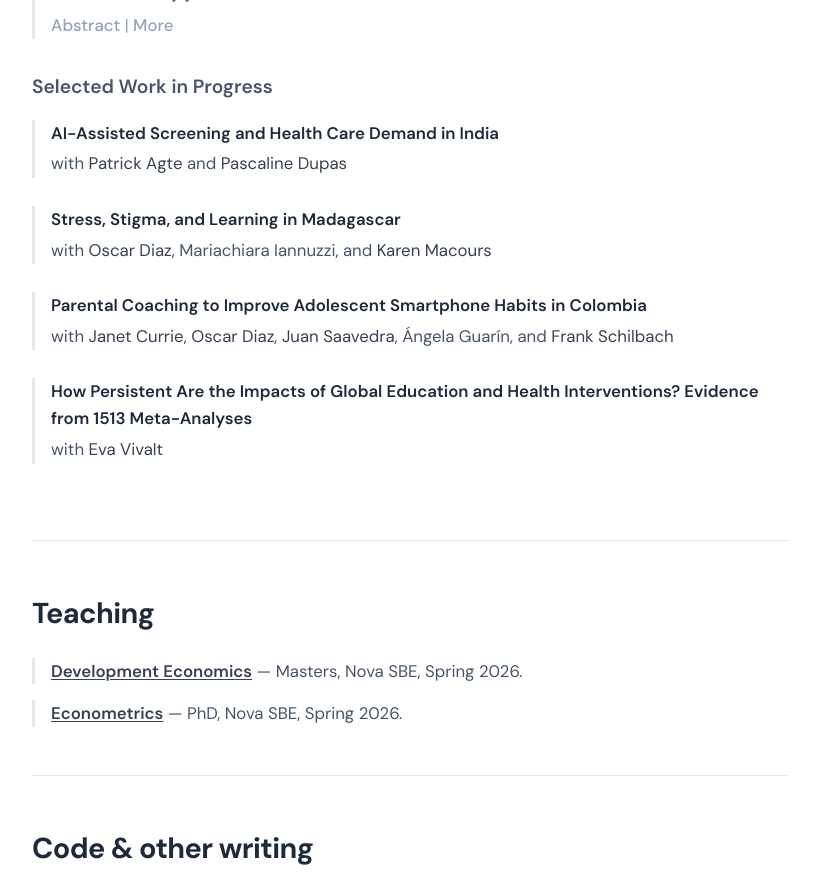
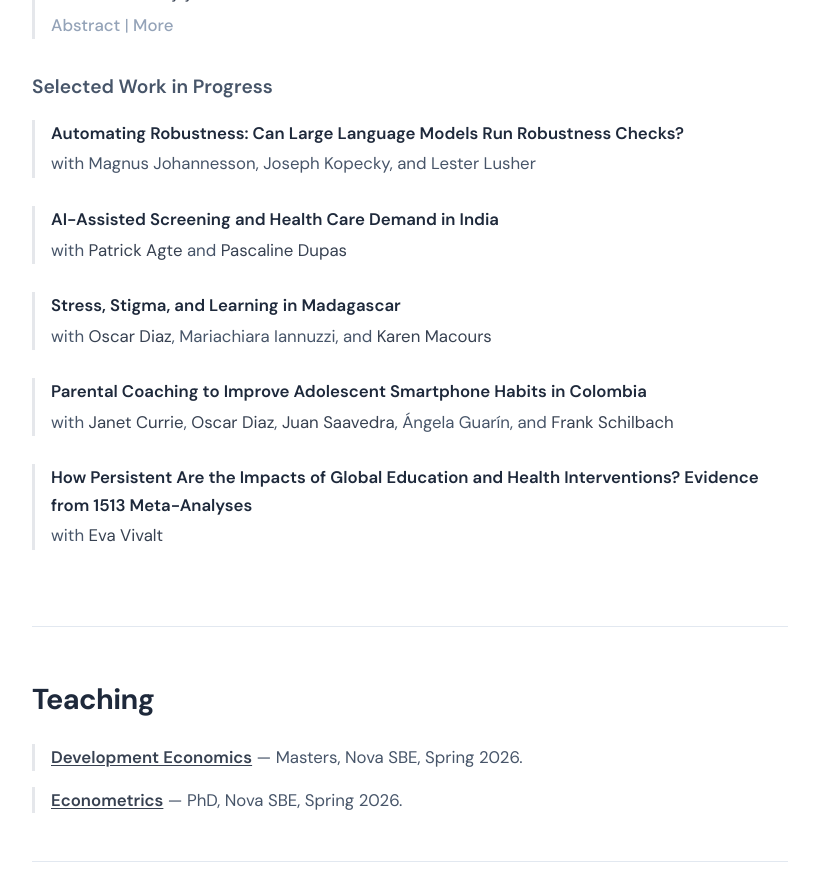
Before and after one commit to dmbwebb/dmbwebb.github.io, a React (Vite) app: page / in a window 1280 px wide. Shown: the part 1580-2471 px from the top of the page, without its empty margins (230-1049 px from the left). Built offline with nearby package versions, Linux system fonts and the light colour scheme.

Commit message:
Add AI robustness project to website

```diff
--- a/src/App.jsx
+++ b/src/App.jsx
@@ -266,6 +266,11 @@ function App() {
         <h3 className="section__subtitle">Selected Work in Progress</h3>
 
         <Paper
+          title="Automating Robustness: Can Large Language Models Run Robustness Checks?"
+          authors={<>with Magnus Johannesson, Joseph Kopecky, and Lester Lusher</>}
+        />
+
+        <Paper
           title="AI-Assisted Screening and Health Care Demand in India"
           authors={<>with <a href="https://sites.google.com/view/patrickagte" target="_blank" rel="noopener noreferrer">Patrick Agte</a> and <a href="https://sites.google.com/view/pascaline-dupas/home" target="_blank" rel="noopener noreferrer">Pascaline Dupas</a></>}
         />
```
Also changed, not shown: 1 other file (tests, documents, lock files or other folders).
